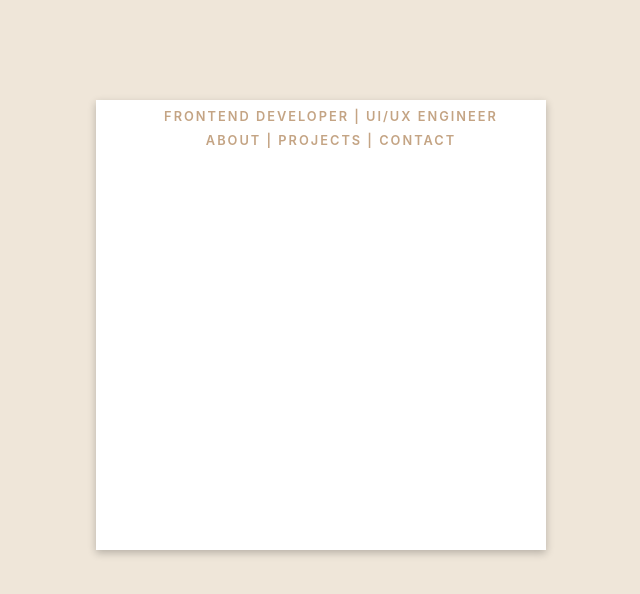
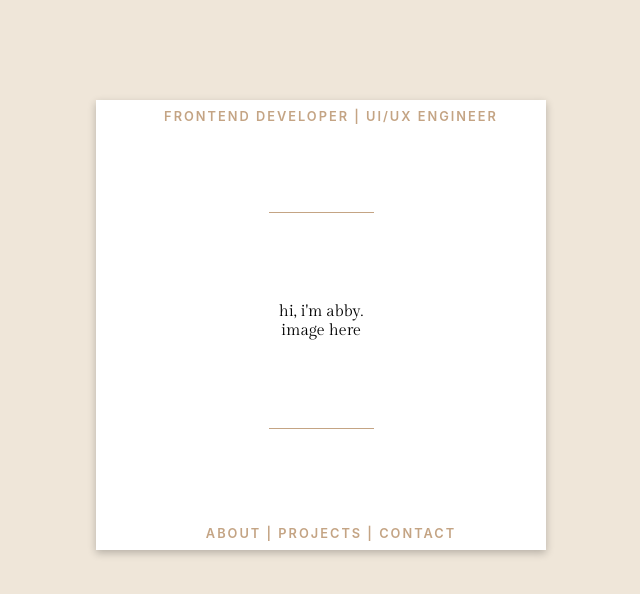
Before and after one commit to ablizben/my-portfolio, a React (Create React App) app: page / in a window 1280 px wide. Shown: the top 594 px of the page, without its empty margins (319-959 px from the left). Built offline with nearby package versions, Linux system fonts and the light colour scheme.

Commit message:
adding what landing page will look like minus image

```diff
--- a/src/App.css
+++ b/src/App.css
@@ -1,4 +1,5 @@
 @import url("https://fonts.googleapis.com/css2?family=Gochi+Hand&family=Rock+Salt&family=Sacramento&display=swap");
+@import url("https://fonts.googleapis.com/css2?family=Gilda+Display&display=swap");
 
 .App {
   text-align: center;
@@ -15,54 +16,6 @@ body {
   overflow-x: hidden;
 }
 
-.NavBar {
-  position: absolute;
-  box-sizing: border-box;
-  margin: 0px;
-  min-width: 0px;
-  flex-wrap: wrap;
-  -webkit-box-pack: justify;
-  justify-content: space-between;
-  -webkit-box-align: center;
-  align-items: center;
-  padding: 16px;
-  display: flex;
-  color: black;
-  width: 100%;
-  position: fixed;
-  z-index: 1001;
-  top: 0;
-  box-shadow: 0 8px 6px -6px #646464;
-  background-color: #efe6d9;
-}
-
-.nav-links {
-  box-sizing: border-box;
-  margin: 0px;
-  min-width: 0px;
-  display: flex;
-  margin-right: 20px;
-}
-
-.NavBar a,
-.logo {
-  text-decoration: none;
-  position: relative;
-  margin-bottom: 0px;
-  padding-bottom: 5px;
-  color: inherit;
-  transition: all 0.4s ease 0s;
-  cursor: pointer;
-  margin-right: 10px;
-  letter-spacing: 2px;
-  font-size: 0.8rem;
-}
-
-.logo {
-  text-transform: uppercase;
-  margin-left: 20px;
-}
-
 body {
   background: #efe6d9;
 }
@@ -74,9 +27,14 @@ body {
   width: 450px;
   height: 450px;
   background-color: #fff;
+  display: flex;
+  align-items: center;
+  flex-direction: column;
+  justify-content: space-between;
 }
 
-.home-page div {
+.heading,
+.nav {
   text-transform: uppercase;
   margin-left: 20px;
   letter-spacing: 2px;
@@ -86,76 +44,19 @@ body {
   color: #c4a484;
 }
 
-.home-page:nth-child(2) {
-  position: relative;
-  top: 387px;
+.line {
+  width: 105px;
+  height: 1px;
+  background: #c4a484;
 }
 
-.home-left,
-.home-right,
-.aboutme-left,
-.aboutme-right,
-.projects-right,
-.contact-left {
-  letter-spacing: 2px;
+.nav {
   position: relative;
-  font-weight: bolder;
+  margin-bottom: 9px;
 }
 
-.home-left,
-.home-right {
-  font-size: 54px;
-}
-
-.home-right {
-  left: 264px;
-  color: #efe6d9;
-}
-
-.aboutme-left,
-.contact-left {
-  right: 152px;
-}
-
-.home-left,
-.aboutme-left,
-.contact-left {
-  color: #c4a484;
-}
-
-.home-left {
-  right: 205px;
-}
-
-.aboutme-page,
-.contact-page {
-  margin-bottom: 300px;
-  display: flex;
-  align-items: center;
-  justify-content: center;
-}
-
-.aboutme-title,
-.contact-title {
-  font-size: 54px;
-  position: relative;
-}
-
-.aboutme-title {
-  left: 68px;
-}
-
-.contact-title {
-  left: 49px;
-}
-
-.aboutme-summary,
-.contact-summary {
-  font-size: 24px;
-  position: relative;
-  width: 500px;
-  right: 55px;
-  text-align: right;
+.body-div {
+  font-family: "Gilda Display", serif;
 }
 
 .projects-page {
--- a/src/App.js
+++ b/src/App.js
@@ -10,8 +10,6 @@ function App() {
   return (
     <div className="App">
       <Main />
-
-
     </div>
   );
 }
--- a/src/Components/Main.js
+++ b/src/Components/Main.js
@@ -4,9 +4,16 @@ import React from 'react';
 const Main = () => {
     return (
         <div className='home-page'>
-            <div>frontend developer | ui/ux engineer</div>
-            <div>about | projects | contact</div>
+            <div className="heading">frontend developer | ui/ux engineer</div>
+            <div className="line"></div>
+                <div className="body-div">
+                <div>hi, i'm abby.</div>
+                <div>image here</div>
+            </div>
+            <div className="line"></div>
+            <div className="nav">about | projects | contact</div>
         </div>
+
     )
 }
 
```
